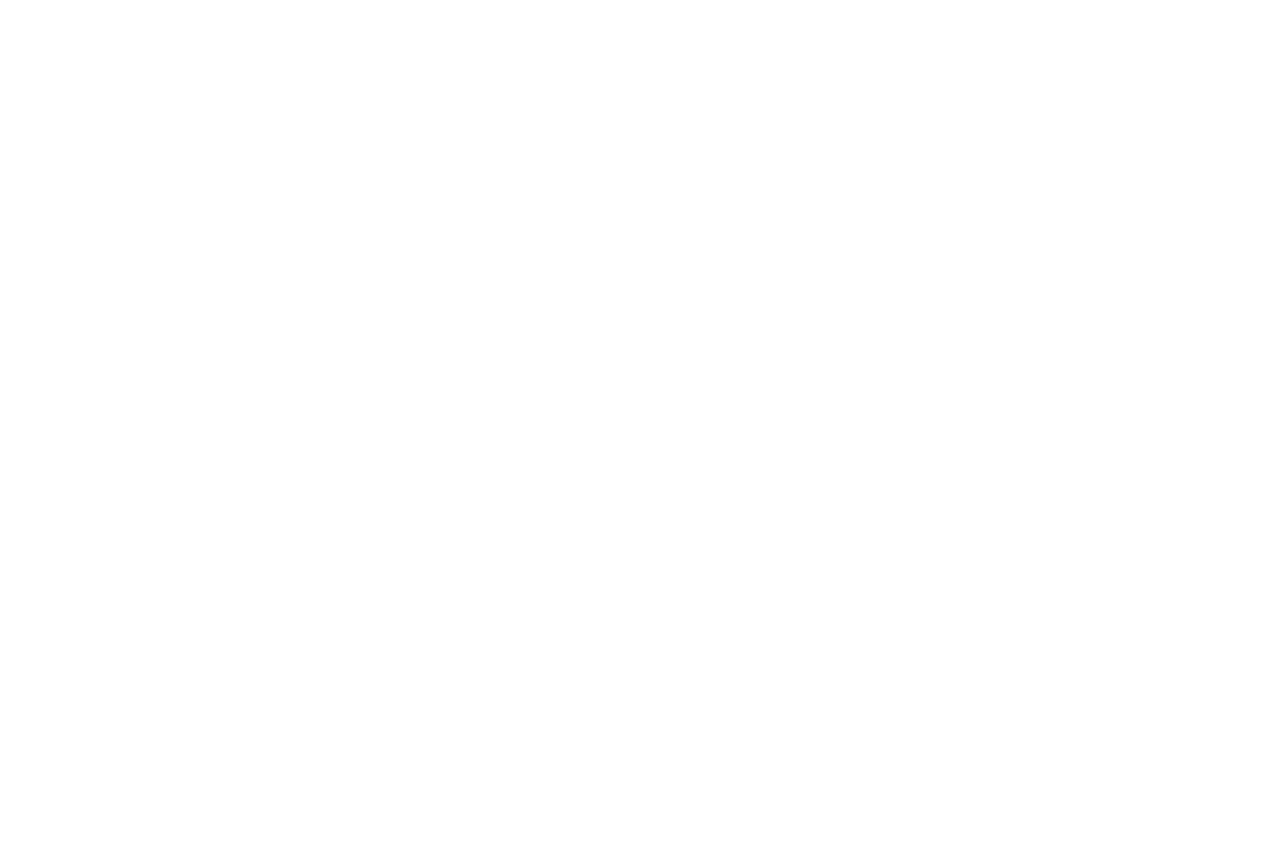
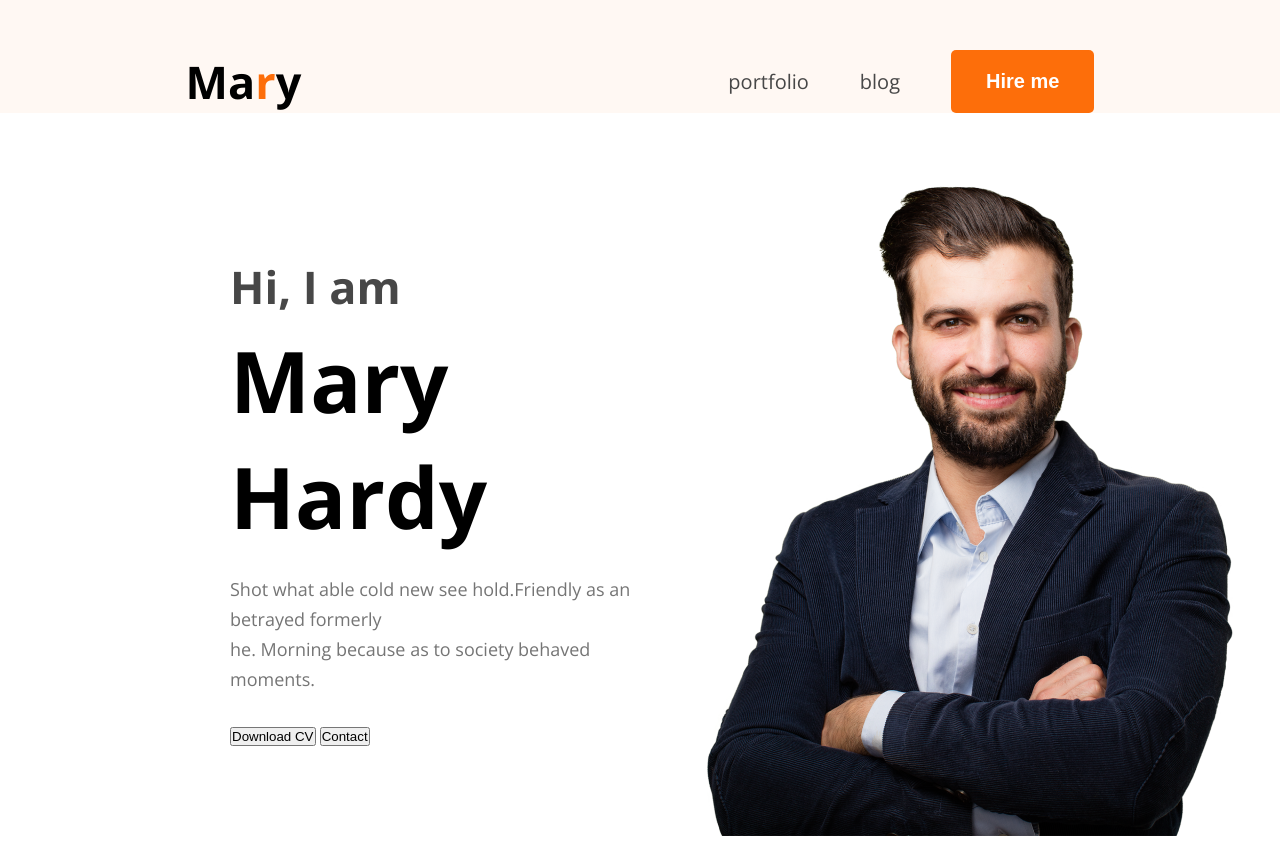
Before and after one commit to Symoon74/my-portfolio, a plain HTML site: page index.html in a window 1280 px wide. Before the commit the page ends 800 px from the top, so only its background shows below. Drawn offline with nearby package versions, Linux system fonts and the light colour scheme.

Commit message:
banner is been commited

```diff
--- /dev/null
+++ b/Styles/portfolio.css
@@ -0,0 +1,94 @@
+/* shared style */
+*{
+    margin: 0;
+    padding: 0;
+    box-sizing: border-box;
+}
+.font-open-sans{
+
+  font-family: "Open Sans", sans-serif;
+  font-optical-sizing: auto;
+
+}
+.logo h2{
+    font-size: 45px;
+    font-weight: bolder;
+}
+.orange{
+
+    color:#FD6E0A;
+
+}
+.btn{
+   background-color: #FD6E0A;
+   border: none;
+   padding: 20px 35px;
+   font-size: 20px;
+   color: white;
+   font-weight: bold;
+   border-radius: 5px;
+}
+
+
+
+/* main style */
+
+ .font-open-sans header{
+     background-color: #FFF8F3;
+    padding-top: 50px;
+
+
+}
+nav{
+    width: 71%;
+    max-width:1140px ;
+    /* border: 1px solid red; */
+    margin: 0 auto;
+    display: flex;
+    justify-content: space-between;
+    align-items: center;
+}
+nav .menu{
+    display: flex;
+    list-style: none;
+    gap: 51px;
+    align-items: center;
+}
+nav a{
+    font-size: 20px;
+    color: #474747;
+    text-decoration: none;
+
+}
+
+#banner{
+    /* border: 1px solid red; */
+    margin: 47px 38px 0 230px;
+    display: flex;
+    justify-content: space-between;
+    align-items: center;
+
+}
+.banner-content{
+   max-width: 585px;
+}
+.banner-content h2{
+    font-size: 45px;
+    font-weight: 600px;
+    color: #474747;
+    margin-bottom:5px ;
+
+}
+.banner-content h1{
+    font-size: 85px;
+    font-weight: bold;
+    color: black;
+    margin-bottom: 20px;
+}
+.banner-content p{
+    font-size: 18px;
+    color: #757575;
+    line-height: 30px;
+    margin-bottom:30px;
+
+}
--- a/index.html
+++ b/index.html
@@ -3,9 +3,39 @@
 <head>
     <meta charset="UTF-8">
     <meta name="viewport" content="width=device-width, initial-scale=1.0">
-    <title>Siam Hossain Portfolio</title>
+    <title>Siam Hossain Portfolio</title><link rel="preconnect" href="https://fonts.googleapis.com">
+<link rel="preconnect" href="https://fonts.gstatic.com" crossorigin>
+<link href="https://fonts.googleapis.com/css2?family=Open+Sans:ital,wght@0,300..800;1,300..800&display=swap" rel="stylesheet">
+<link rel="stylesheet" href="Styles/portfolio.css">
 </head>
-<body>
+<body class="font-open-sans">
+    <header><nav>
+        <div class="logo"><h2 >Ma<span class="orange">r</span>y</h2></div>
+        <ul class="menu">
+
+                <li><a href="">portfolio</a></li>
+                 <li><a href="">blog</a></li>
+                 <li><button class="btn">Hire me</button></li>
+
+
+
+
+        </ul>
+    </nav></header>
+    <section id="banner">
+        <div class="banner-content">
+            <h2>Hi, I  am</h2>
+            <h1>Mary Hardy</h1>
+            <p>Shot what able cold new see hold.Friendly as an betrayed formerly <br> he. Morning because as to society behaved moments.  </p>
+            <div>
+                <button>Download CV</button>
+                <button>Contact</button>
+            </div>
+        </div>
+        <div class="banner-img">
+            <img src="images/hardy.png" alt="">
+        </div>
+    </section>
 
 </body>
 </html>
```
